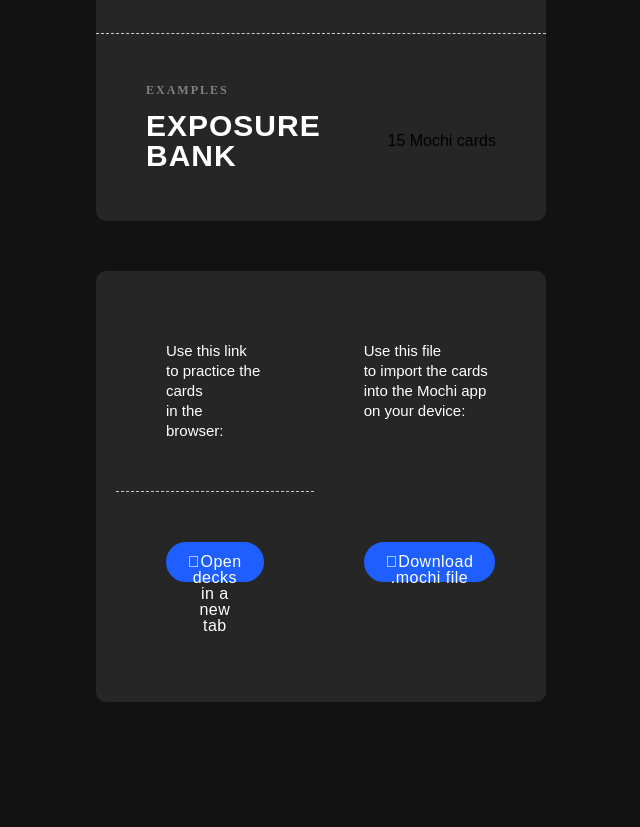
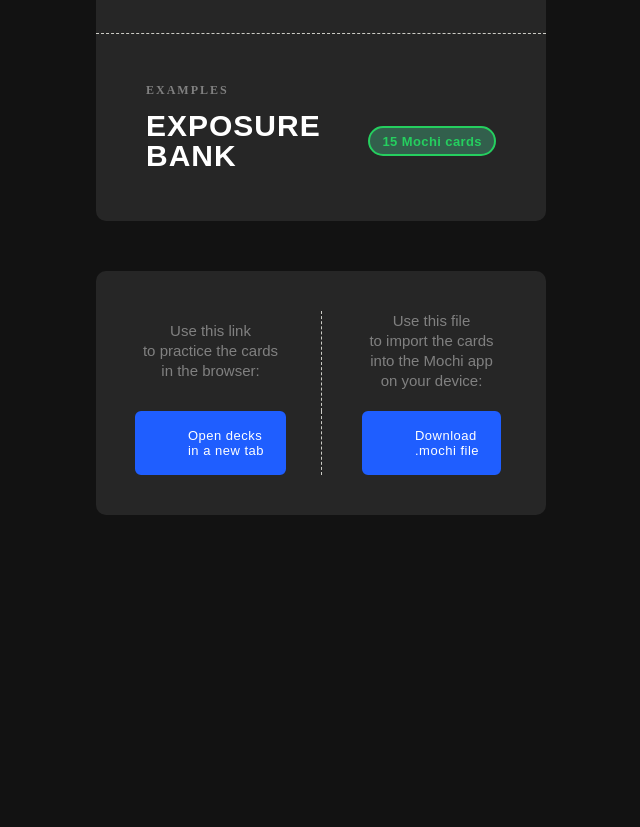
Before and after one commit to kamyninvlad/I-wish, a plain HTML site: page index.html in a window 1280 px wide. Shown: the part 719-1546 px from the top of the page, without its empty margins (319-959 px from the left). After the commit the page ends 1309 px from the top, so only its background shows below. Drawn offline with Linux system fonts and the light colour scheme; a web font is replaced by a local one.

Commit message:
Update style.css

```diff
--- a/style.css
+++ b/style.css
@@ -1,6 +1,21 @@
 html {
   width: 100%;
   height: 100%;
+}
+@font-face {
+  font-family: 'icomoon';
+  src: url("fonts/icomoon.eot?pkeimv");
+  src: url("fonts/icomoon.eot?pkeimv#iefix") format('embedded-opentype'), url("fonts/icomoon.ttf?pkeimv") format('truetype'), url("fonts/icomoon.woff?pkeimv") format('woff'), url("fonts/icomoon.svg?pkeimv#icomoon") format('svg');
+  font-weight: normal;
+  font-style: normal;
+  font-display: block;
+}
+.icon {
+  font-family: 'icomoon';
+  font-size: 16px;
+  height: 16px;
+  width: 16px;
+  padding-right: 15px;
 }
 body {
   font-family: 'Metropolis', sans-serif;
@@ -14,35 +29,35 @@
   height: fit-content;
   padding: 75px 0;
 }
-body #wrapper table {
+body #wrapper table.banks-list {
   margin-bottom: 50px;
 }
-body #wrapper table tr th,
-body #wrapper table tr td {
+body #wrapper table.banks-list tr th,
+body #wrapper table.banks-list tr td {
   width: 100%;
   padding: 50px 50px;
   background-color: #262626;
 }
-body #wrapper table tr:first-child th:first-child {
+body #wrapper table.banks-list tr:first-child th:first-child {
   border-top-left-radius: 10px;
 }
-body #wrapper table tr:first-child th:last-child {
+body #wrapper table.banks-list tr:first-child th:last-child {
   border-top-right-radius: 10px;
 }
-body #wrapper table tr:last-child td:first-child {
+body #wrapper table.banks-list tr:last-child td:first-child {
   border-bottom-left-radius: 10px;
 }
-body #wrapper table tr:last-child td:last-child {
+body #wrapper table.banks-list tr:last-child td:last-child {
   border-bottom-right-radius: 10px;
 }
-body #wrapper table th:first-child,
-body #wrapper table td:nth-child(1) {
+body #wrapper table.banks-list th:first-child,
+body #wrapper table.banks-list td:nth-child(1) {
   border-bottom: 1px dashed #ccccc6;
 }
-body #wrapper table tr:last-child td {
+body #wrapper table.banks-list tr:last-child td {
   border-bottom: none;
 }
-body #wrapper table .table-row-heading {
+body #wrapper table.banks-list .table-row-heading {
   font-size: 30px;
   font-weight: 800;
   letter-spacing: 1px;
@@ -50,15 +65,15 @@
   color: #fff;
   text-transform: uppercase;
 }
-body #wrapper table .table-row-header {
+body #wrapper table.banks-list .table-row-header {
   display: flex;
   align-items: center;
   justify-content: space-between;
 }
-body #wrapper table tr:nth-child(1) th .table-row-header {
+body #wrapper table.banks-list tr:nth-child(1) th .table-row-header {
   margin-bottom: 30px;
 }
-body #wrapper table .cards-count {
+body #wrapper table.banks-list .round-label {
   color: #fff;
   padding: 0px 12px;
   border-radius: 15px;
@@ -71,13 +86,19 @@
   letter-spacing: 0.4px;
   font-weight: 600;
 }
-body #wrapper table tr:nth-child(3) .cards-count {
+body #wrapper table.banks-list .square-label {
+  padding: 0px 12px;
   border: 2px solid #ffab48;
   background-color: #5b4e42;
   color: #ffab48;
   border-radius: 6px;
+  font-size: 13px;
+  line-height: 28px;
+  height: 26px;
+  letter-spacing: 0.4px;
+  font-weight: 600;
 }
-body #wrapper table p {
+body #wrapper table.banks-list p {
   font-size: 15px;
   font-weight: 300;
   color: #fff;
@@ -85,13 +106,13 @@
   line-height: 20px;
   font-family: 'Opens Sans', sans-serif;
 }
-body #wrapper table p b {
+body #wrapper table.banks-list p b {
   font-weight: 600;
 }
-body #wrapper table p i {
+body #wrapper table.banks-list p i {
   font-style: italic;
 }
-body #wrapper table .table-row-subheading {
+body #wrapper table.banks-list .table-row-subheading {
   font-family: 'Metropolis';
   font-size: 12px;
   height: 12px;
@@ -104,23 +125,25 @@
   text-transform: uppercase;
 }
 body #wrapper a.button {
-  display: block;
+  display: flex;
   width: fit-content;
   margin: 0 auto;
   background-color: #1f5eff;
-  border-radius: 22px;
+  border-radius: 6px;
   border: 2px solid #1f5eff;
   transition: border-color 1s;
   height: 34px;
   text-decoration: none;
   font-weight: 500;
   letter-spacing: 0.5px;
-  font-size: 16px;
-  text-align: center;
-  line-height: 16px;
-  padding: 10px 20px;
-  height: 16px;
+  font-size: 13px;
+  text-align: left;
+  line-height: 15px;
+  padding: 15px 20px;
+  height: fit-content;
   color: #fff;
+  justify-content: left;
+  align-items: center;
 }
 body #wrapper .button:hover {
   border-color: #fff;
@@ -145,7 +168,7 @@
 }
 body #wrapper .tip h3,
 body #wrapper .tip p {
-  color: #262626;
+  color: #262626 !important;
 }
 body #wrapper .outer-container {
   width: 100%;
@@ -175,3 +198,38 @@
   color: #fff;
   font-weight: 600;
 }
+body #wrapper .link-and-file {
+  padding-top: 40px !important;
+  padding-bottom: 40px !important;
+  display: flex;
+  justify-content: center;
+}
+body #wrapper .link-and-file .table {
+  margin: 0 auto;
+}
+body #wrapper .link-and-file p {
+  color: #808080;
+  text-align: center;
+  font-size: 15px;
+  line-height: 20px;
+  padding-bottom: 20px;
+}
+body #wrapper .link-and-file th,
+body #wrapper .link-and-file td {
+  width: 160px;
+}
+body #wrapper .link-and-file th {
+  vertical-align: middle;
+}
+body #wrapper .link-and-file th:first-child,
+body #wrapper .link-and-file td:first-child {
+  padding-right: 30px;
+  border-right: 1px dashed #ccccc6;
+}
+body #wrapper .link-and-file th:last-child,
+body #wrapper .link-and-file td:last-child {
+  padding-left: 30px;
+}
+body #wrapper div:last-child {
+  margin-bottom: 0px !important;
+}
```
